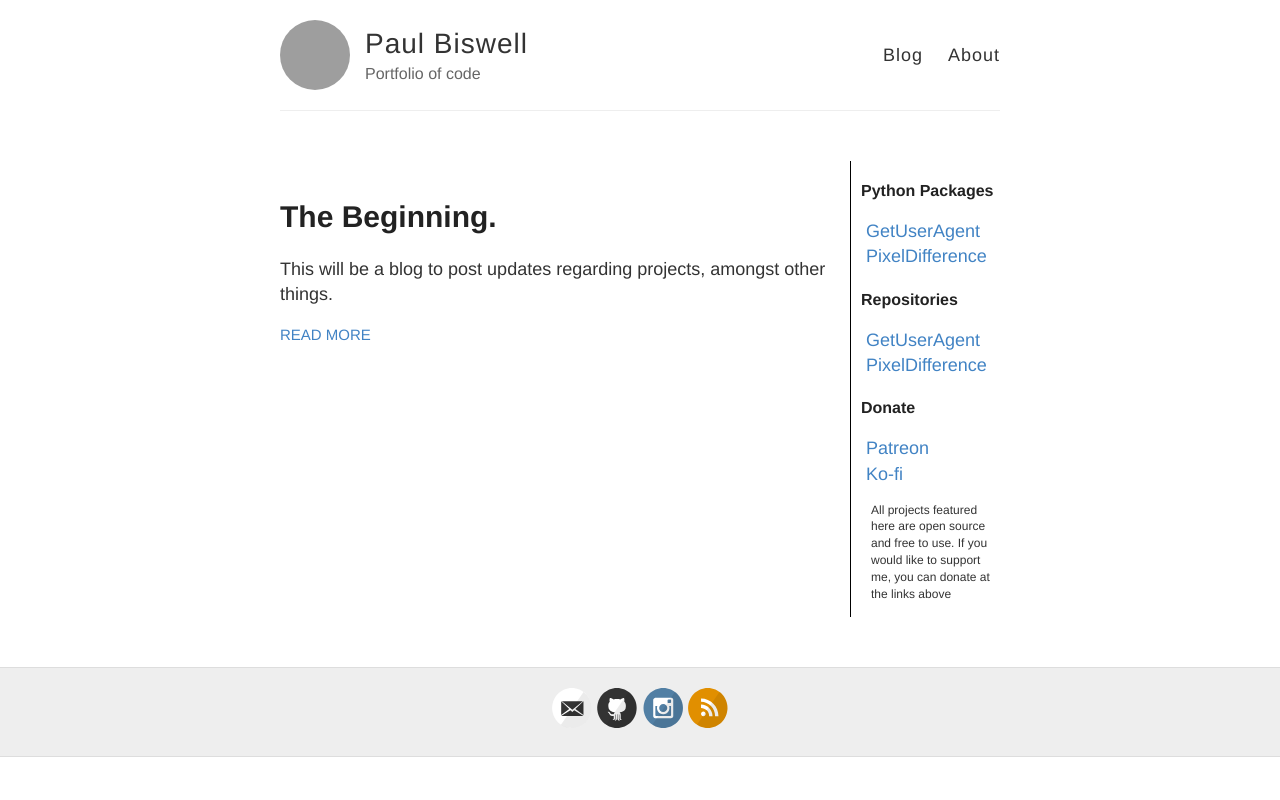
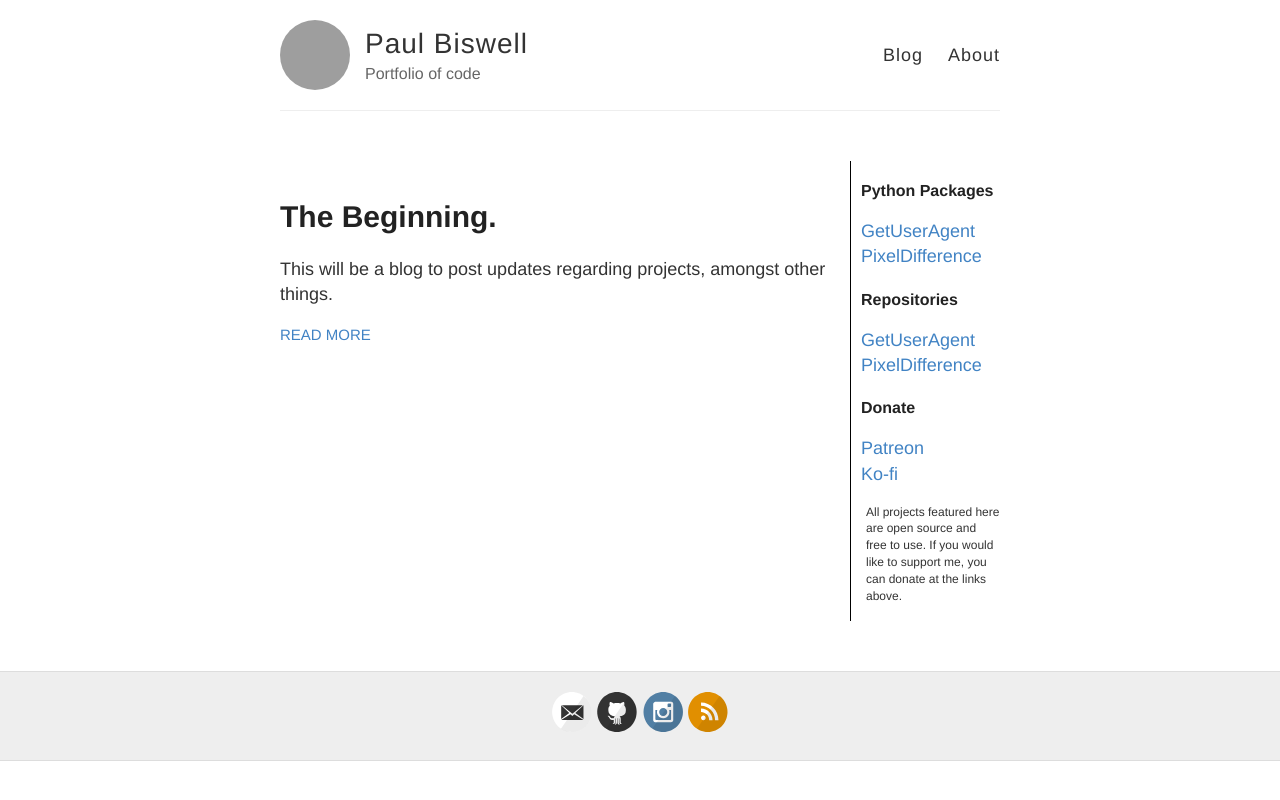
Before and after one commit to pbiswell/pbiswell.github.io, a Jekyll site: the page built from index.html, in a window 1280 px wide. Shown: the top 800 px of the page. Built offline with Jekyll 4.4.1, drawn with Linux system fonts in a browser that asks for light colours; grey boxes are pictures that could not be loaded.

Commit message:
Sidebar fix

```diff
--- a/_includes/sidebar.html
+++ b/_includes/sidebar.html
@@ -29,5 +29,5 @@
     <a href="https://ko-fi.com/pbiswell">Ko-fi</a>
     </li>
     </ul>
-    <p>All projects featured here are open source and free to use. If you would like to support me, you can donate at the links above</p>
+    <p>All projects featured here are open source and free to use. If you would like to support me, you can donate at the links above.</p>
 </div>
--- a/style.scss
+++ b/style.scss
@@ -296,7 +296,11 @@ footer {
 }
 .sidebar p {
   font-size:12px;
-  margin-left:10px;
+  margin-left:5px;
+  padding:2px 0;
+}
+.sidebar ul {
+  padding:0;
 }
 
 // Settled on moving the import of syntax highlighting to the bottom of the CSS
```
